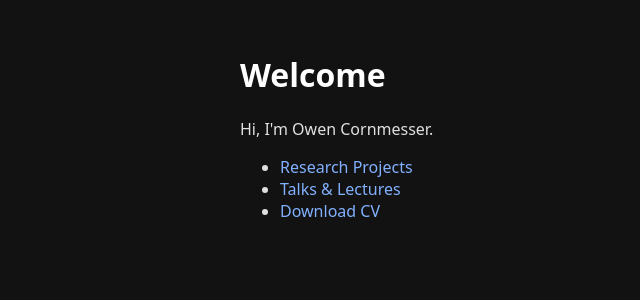
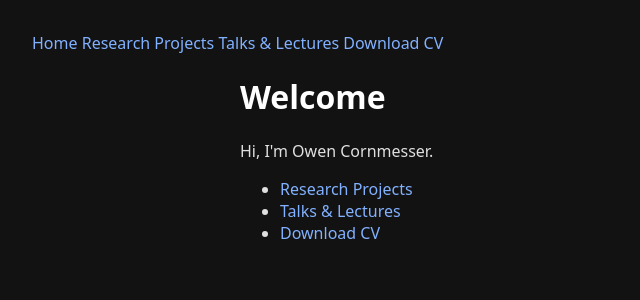
Before and after one commit to ocornmesser/ocornmesser.github.io, a Jekyll site: the page built from index.md, in a window 1280 px wide. Shown: the top 300 px of the page, without its empty margins (0-640 px from the left). Built offline with Jekyll 4.4.1, drawn with Linux system fonts in a browser that asks for light colours.

Commit message:
Update default.html

```diff
--- a/_layouts/default.html
+++ b/_layouts/default.html
@@ -8,6 +8,12 @@
   <link rel="stylesheet" href="/css/dark-theme.css">
 </head>
 <body>
+  <div class="navbar">
+    <a href="/index.html">Home</a>
+    <a href="/research.html">Research Projects</a>
+    <a href="/talks.html">Talks & Lectures</a>
+    <a href="/assets/CV.pdf">Download CV</a>
+  </div>
   <div class="container">
     {{ content }}
   </div>
```
